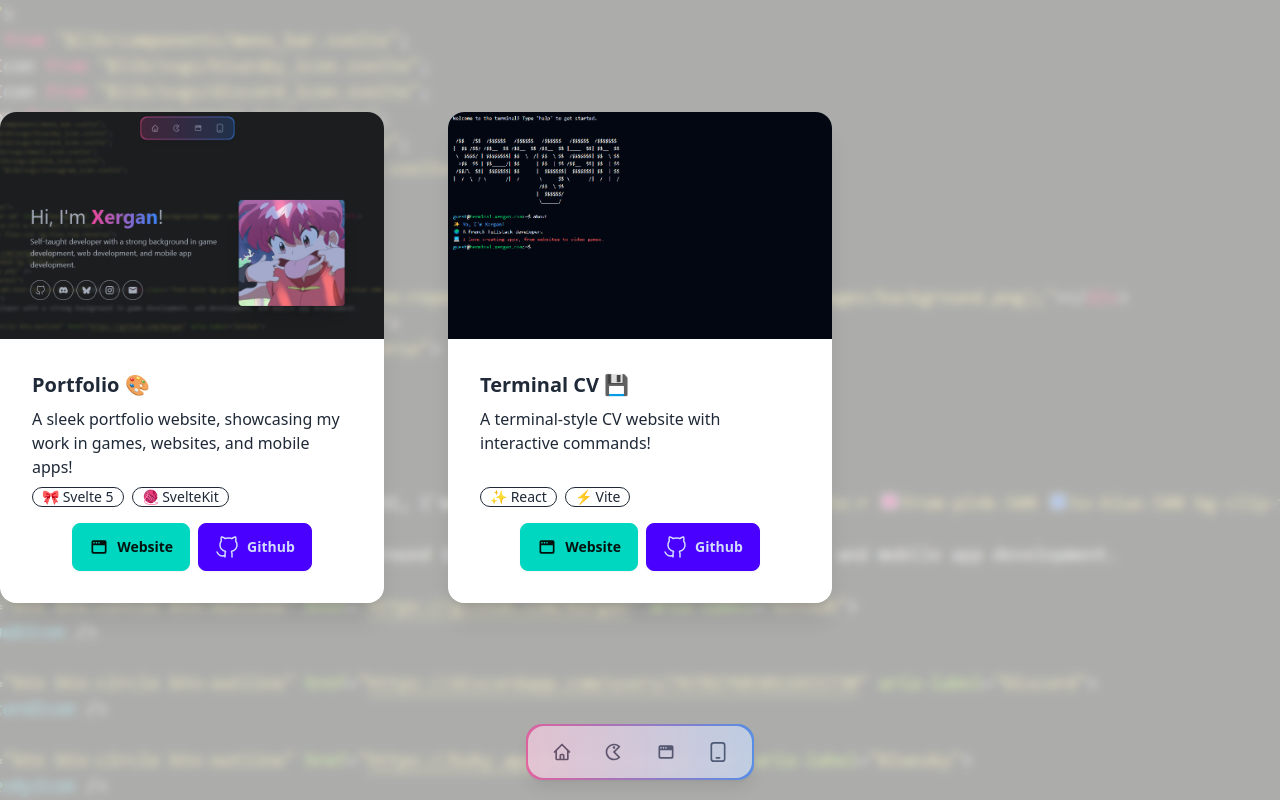
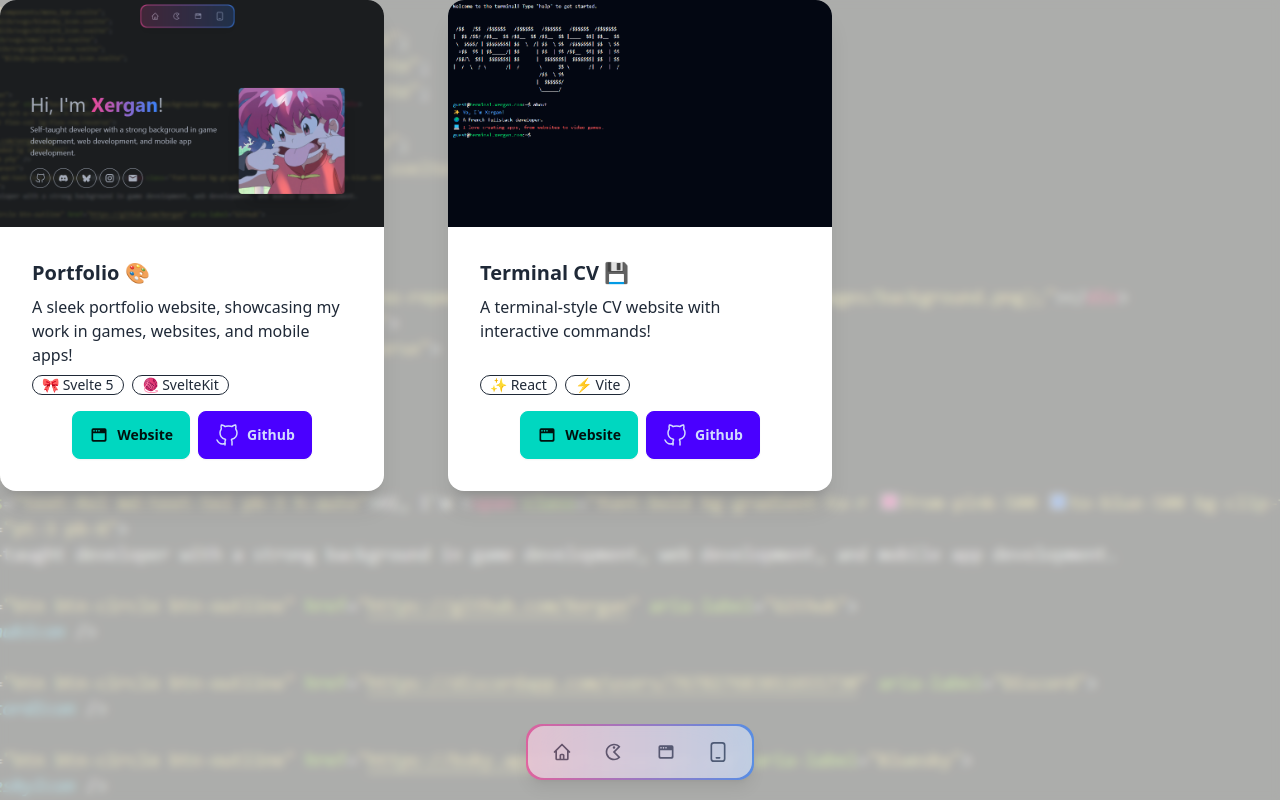
Before and after one commit to Xergan/portfolio, a SvelteKit app: page /websites in a window 1280 px wide. Built offline with nearby package versions, Linux system fonts and the light colour scheme.

Commit message:
Update +page.svelte

```diff
--- a/src/routes/websites/+page.svelte
+++ b/src/routes/websites/+page.svelte
@@ -8,7 +8,7 @@
 <div class="fixed h-full w-full bg-cover bg-top" style="background-image: url(/images/background.png);">
     <div class="h-full w-full backdrop-blur-sm bg-base-300 bg-opacity-70"></div>
 </div>
-<div class="pt-28 pb-4 w-full justify-center flex">
+<div class="pb-4 w-full justify-center flex">
     <div class="grid grid-cols-1 md:grid-cols-2 lg:grid-cols-3 gap-16">
         <Card
             title="Portfolio 🎨"
```
